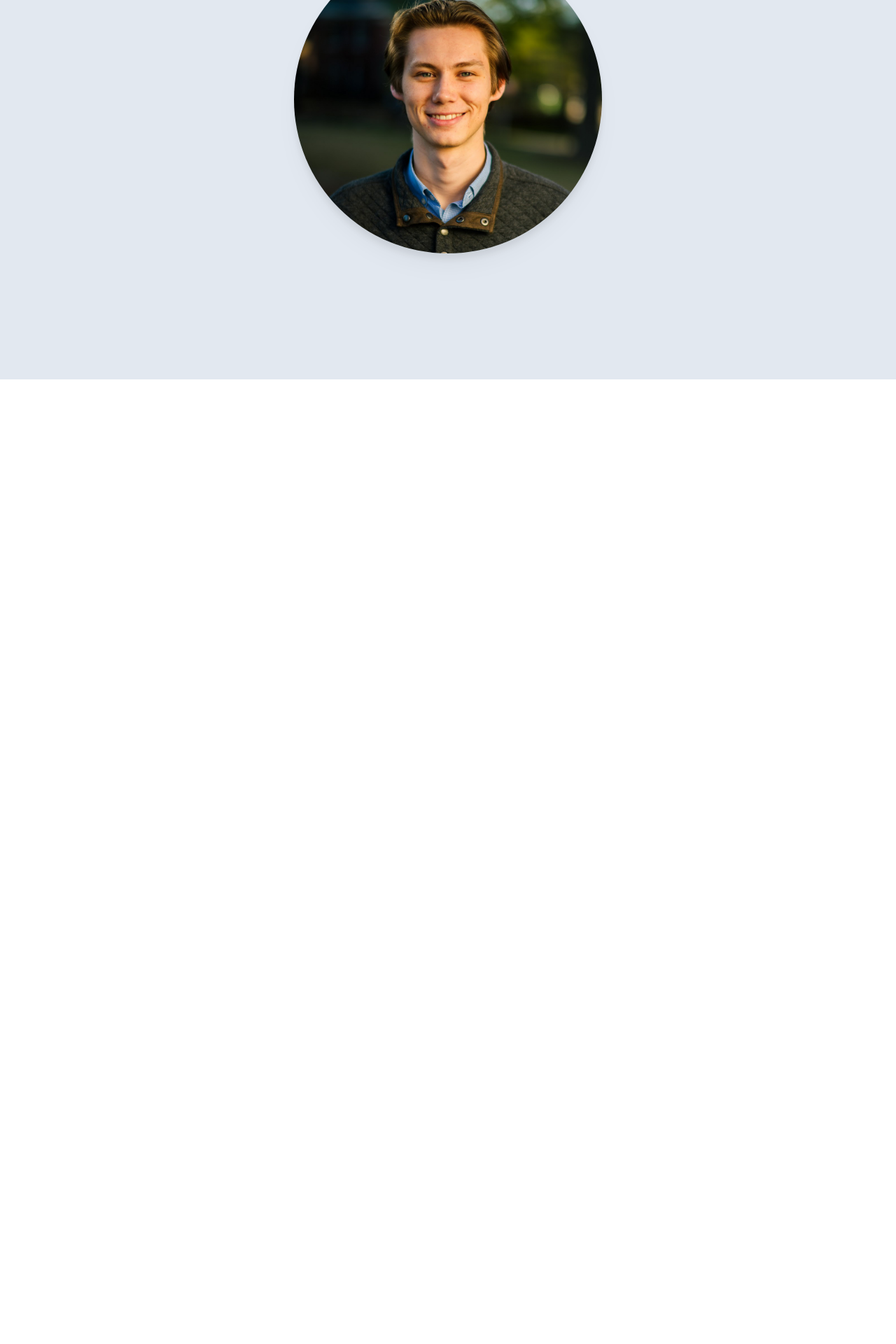
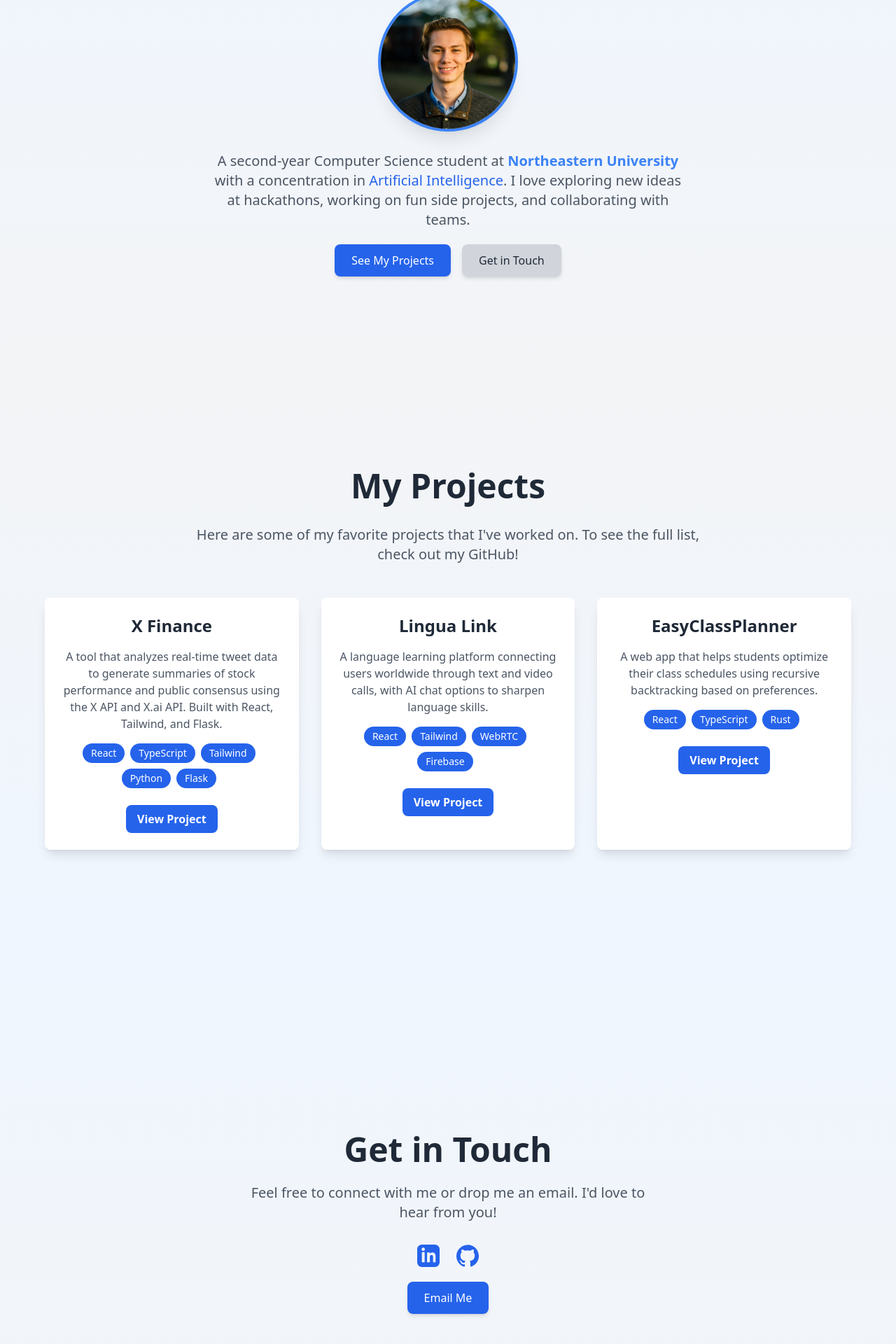
Before and after one commit to william-riser/personal-portfolio, a React (Vite) app: page / in a window 1280 px wide. Shown: the part 258-2178 px from the top of the page at 70% size. Before the commit the page ends 800 px from the top, so only its background shows below. Built offline with nearby package versions, Linux system fonts and the light colour scheme.

Commit message:
restyle projects and add contact

```diff
--- /dev/null
+++ b/src/components/GetInTouch.tsx
@@ -0,0 +1,72 @@
+import React from "react";
+import { useInView } from "react-intersection-observer";
+
+const GetInTouch: React.FC = () => {
+  const [ref, inView] = useInView({
+    triggerOnce: true,
+    threshold: 0.1,
+  });
+
+  return (
+    <section
+      id="contact"
+      ref={ref}
+      className={`min-h-screen bg-gradient-to-b from-blue-50 to-gray-100 flex justify-center items-center py-16 px-4 md:px-8 transition-all duration-700 ${
+        inView ? "opacity-100 translate-y-0" : "opacity-0 translate-y-10"
+      }`}
+    >
+      <div className="text-center max-w-xl">
+        <h2 className="text-4xl md:text-5xl font-extrabold text-gray-800 mb-6">
+          Get in Touch
+        </h2>
+        <p className="text-lg md:text-xl text-gray-600 mb-8">
+          Feel free to connect with me or drop me an email. I'd love to hear
+          from you!
+        </p>
+        <div className="flex justify-center space-x-6 mb-8">
+
+          <a
+            href="https://linkedin.com/in/william-riser"
+            target="_blank"
+            rel="noopener noreferrer"
+            aria-label="LinkedIn Profile"
+            className="text-blue-600 hover:text-blue-700 transition-colors duration-200 text-3xl"
+          >
+            <svg
+              xmlns="http://www.w3.org/2000/svg"
+              className="w-8 h-8"
+              fill="currentColor"
+              viewBox="0 0 24 24"
+            >
+              <path d="M19 0h-14c-2.761 0-5 2.239-5 5v14c0 2.761 2.239 5 5 5h14c2.761 0 5-2.239 5-5v-14c0-2.761-2.239-5-5-5zm-11 19h-3v-11h3v11zm-1.5-12.268c-.966 0-1.75-.794-1.75-1.732s.784-1.732 1.75-1.732 1.75.794 1.75 1.732-.784 1.732-1.75 1.732zm13.5 12.268h-3v-5.607c0-1.336-.471-2.248-1.651-2.248-.899 0-1.434.604-1.671 1.189-.086.211-.108.508-.108.805v5.861h-3s.039-9.514 0-10.5h3v1.487c.398-.614 1.107-1.487 2.688-1.487 1.963 0 3.437 1.281 3.437 4.042v6.458z" />
+            </svg>
+          </a>
+          <a
+            href="https://github.com/william-riser"
+            target="_blank"
+            rel="noopener noreferrer"
+            aria-label="GitHub Profile"
+            className="text-blue-600 hover:text-blue-700 transition-colors duration-200 text-3xl"
+          >
+            <svg
+              xmlns="http://www.w3.org/2000/svg"
+              className="w-8 h-8"
+              fill="currentColor"
+              viewBox="0 0 24 24"
+            >
+              <path d="M12 .297c-6.63 0-12 5.373-12 12 0 5.303 3.438 9.8 8.205 11.387.6.113.82-.258.82-.577 0-.285-.01-1.04-.015-2.04-3.338.724-4.042-1.614-4.042-1.614-.546-1.387-1.333-1.757-1.333-1.757-1.089-.744.083-.729.083-.729 1.205.084 1.838 1.235 1.838 1.235 1.07 1.835 2.809 1.305 3.495.998.108-.776.419-1.305.762-1.605-2.665-.305-5.466-1.334-5.466-5.93 0-1.31.47-2.382 1.235-3.221-.123-.303-.536-1.527.117-3.176 0 0 1.008-.322 3.3 1.23.957-.266 1.983-.399 3.003-.404 1.02.005 2.047.138 3.006.404 2.289-1.552 3.296-1.23 3.296-1.23.653 1.649.241 2.873.118 3.176.768.839 1.233 1.911 1.233 3.221 0 4.609-2.807 5.623-5.479 5.921.43.37.823 1.096.823 2.21 0 1.596-.015 2.884-.015 3.276 0 .322.216.694.825.576 4.765-1.59 8.201-6.086 8.201-11.386 0-6.627-5.373-12-12-12z" />
+            </svg>
+          </a>
+        </div>
+        <a
+          href="mailto:riser.w@northeastern.edu"
+          className="px-6 py-3 bg-blue-600 text-white rounded-lg shadow-md hover:bg-blue-700 transition-colors duration-200"
+        >
+          Email Me
+        </a>
+      </div>
+    </section>
+  );
+};
+
+export default GetInTouch;
--- a/src/components/Landing.tsx
+++ b/src/components/Landing.tsx
@@ -4,14 +4,42 @@ const Landing: React.FC = () => {
   return (
     <section
       id="home"
-      className="min-h-screen bg-slate-200 flex justify-center items-center"
+      className="min-h-screen bg-gradient-to-b from-blue-50 to-gray-100 flex justify-center items-center"
     >
-      <div className="flex flex-col justify-center items-center">
+      <div className="flex flex-col items-center text-center space-y-8 px-4">
+        <h1 className="text-4xl md:text-6xl font-extrabold text-gray-800">
+          Hey there, I'm
+          <span className="text-blue-600"> William</span> 👋
+        </h1>
         <img
           src={profile}
           alt="profile picture"
-          className="w-2/5   rounded-full drop-shadow-xl"
+          className="w-32 h-32 md:w-48 md:h-48 rounded-full shadow-xl ring-4 ring-blue-500 transform hover:scale-105 transition-transform duration-300"
         />
+        <p className="text-lg md:text-xl text-gray-600 max-w-2xl leading-relaxed">
+          A second-year Computer Science student at{" "}
+          <span className="font-semibold text-blue-500">
+            Northeastern University
+          </span>{" "}
+          with a concentration in <span className="text-blue-600">Artificial
+            Intelligence</span>.
+          I love exploring new ideas at hackathons, working on
+          fun side projects, and collaborating with teams.
+        </p>
+        <div className="space-x-4">
+          <a
+            href="#projects"
+            className="px-6 py-3 bg-blue-600 text-white rounded-lg shadow-md hover:bg-blue-700 transition-colors duration-200"
+          >
+            See My Projects
+          </a>
+          <a
+            href="#contact"
+            className="px-6 py-3 bg-gray-300 text-gray-800 rounded-lg shadow-md hover:bg-gray-400 transition-colors duration-200"
+          >
+            Get in Touch
+          </a>
+        </div>
       </div>
     </section>
   );
--- a/src/components/Projects.tsx
+++ b/src/components/Projects.tsx
@@ -2,54 +2,68 @@ import React from "react";
 import { useInView } from "react-intersection-observer";
 
 const Projects: React.FC = () => {
-  const [ref, inView] = useInView();
+  const [ref, inView] = useInView({
+    triggerOnce: true,
+    threshold: 0.1,
+  });
 
   const projects = [
     {
       name: "X Finance",
       description:
-          "This was made for the X Developer Challenge. X Finance is a tool that uses X API v2 and the X.ai API to analyze real-time tweet data and generate a summary of a stock's performance and public consensus. The front end is built using React and Tailwind, and the back end uses Python Flask. When a user searches for a stock, a request is sent to the Flask server, which uses the X API to query ~5000 relevant tweets. These tweets along with price data for the stock are sent to the X.ai API, which generates a brief trend summary for the user.",
+        "A tool that analyzes real-time tweet data to generate summaries of stock performance and public consensus using the X API and X.ai API. Built with React, Tailwind, and Flask.",
       tech: ["React", "TypeScript", "Tailwind", "Python", "Flask"],
       link: "https://github.com/william-riser/XDevChallenge",
     },
     {
       name: "Lingua Link",
       description:
-          "LinguaLink is a language learning platform that allows users to connect from all over the world and converse with each other via text and video call. It also gives users the option to sharpen their skills via AI chat.",
+        "A language learning platform connecting users worldwide through text and video calls, with AI chat options to sharpen language skills.",
       tech: ["React", "Tailwind", "WebRTC", "Firebase"],
       link: "https://github.com/william-riser/LinguaLink",
     },
     {
       name: "EasyClassPlanner",
       description:
-            "EasyClassPlanner is a web application that allows students to plan their class schedules. It uses recursive backtracking to optimize schedules based on user preferences.",
+        "A web app that helps students optimize their class schedules using recursive backtracking based on preferences.",
       tech: ["React", "TypeScript", "Rust"],
       link: "https://easyclassplanner.com",
-    }
+    },
   ];
 
   return (
-      <div className="flex justify-center">
-        <div
+    <section
       id="projects"
       ref={ref}
-            className={`py-8 md:py-16 bg-gray-50 transition-transform duration-300 mt-4 mx-2 sm:mx-4 rounded-lg w-full sm:w-5/6 lg:w-4/5 ${
-                inView ? "lg:translate-y-0 lg:opacity-100" : "lg:translate-y-10 lg:opacity-0"
+      className={`min-h-screen bg-gradient-to-b from-gray-100 to-blue-50 flex flex-col justify-center items-center py-16 px-4 md:px-8 transition-all duration-700 ${
+        inView ? "opacity-100 translate-y-0" : "opacity-0 translate-y-10"
       }`}
     >
-          <div className="container mx-auto px-4">
-            <h2 className="text-3xl md:text-4xl font-bold mb-6 text-center">Projects</h2>
-            <div className="grid grid-cols-1 gap-6 md:grid-cols-2 lg:grid-cols-3">
+      <div className="max-w-6xl w-full text-center">
+        <h2 className="text-4xl md:text-5xl font-extrabold text-gray-800 mb-8">
+          My Projects
+        </h2>
+        <p className="text-lg md:text-xl text-gray-600 mb-12 max-w-3xl mx-auto">
+          Here are some of my favorite projects that I've worked on. To see
+          the full list, check out my GitHub!
+        </p>
+        <div className="grid grid-cols-1 sm:grid-cols-2 lg:grid-cols-3 gap-8">
           {projects.map((project, index) => (
-                  <div key={index} className="p-4 bg-white rounded-lg shadow-md">
-                    <h2 className="text-xl md:text-2xl font-bold mb-2">{project.name}</h2>
-                    <p className="text-sm md:text-base mb-4">{project.description}</p>
-                    <div className="flex flex-wrap">
-                      <h2 className="text-sm md:text-base mr-2 mb-1">Tech Stack:</h2>
-                      {project.tech.map((tech, index) => (
+            <div
+              key={index}
+              className="p-6 bg-white rounded-lg shadow-lg hover:shadow-2xl transform hover:scale-105 transition-transform duration-300"
+            >
+              <h3 className="text-2xl font-bold text-gray-800 mb-4">
+                {project.name}
+              </h3>
+              <p className="text-gray-600 text-sm md:text-base leading-relaxed mb-4">
+                {project.description}
+              </p>
+              <div className="flex flex-wrap mb-4 justify-center">
+                {project.tech.map((tech, idx) => (
                   <span
-                              key={index}
-                              className="bg-gray-800 text-white text-xs md:text-sm px-2 py-1 rounded-md mr-2 mb-1"
+                    key={idx}
+                    className="bg-blue-600 text-white text-xs md:text-sm px-3 py-1 rounded-full mr-2 mb-2"
                   >
                     {tech}
                   </span>
@@ -57,7 +71,9 @@ const Projects: React.FC = () => {
               </div>
               <a
                 href={project.link}
-                        className="block mt-4 text-sm md:text-base bg-gray-800 hover:bg-gray-700 text-white font-bold py-2 px-4 rounded"
+                target="_blank"
+                rel="noopener noreferrer"
+                className="inline-block bg-blue-600 text-white font-bold py-2 px-4 rounded-lg hover:bg-blue-700 transition-colors duration-200"
               >
                 View Project
               </a>
@@ -65,8 +81,7 @@ const Projects: React.FC = () => {
           ))}
         </div>
       </div>
-        </div>
-      </div>
+    </section>
   );
 };
 
--- a/src/index.css
+++ b/src/index.css
@@ -29,4 +29,8 @@
       opacity: 0;
       transition: opacity 500ms;
     }
+    html {
+      scroll-behavior: smooth;
+    }
+
   }
--- a/src/pages/Website.tsx
+++ b/src/pages/Website.tsx
@@ -1,16 +1,13 @@
-import Header from "../components/Header";
-import Home from "../components/Bio";
+import GetInTouch from "../components/GetInTouch";
 import Landing from "../components/landing";
+import Projects from "../components/Projects";
 
 const Website: React.FC = () => {
-
-    const sections = ["Home", "Resume", "Projects"];
-
   return (
     <>
-    <Header sections={sections} />
-    <Landing />
-
+      <Landing />
+      <Projects />
+      <GetInTouch />
     </>
   );
 };
```
Lines whose indentation alone changed are shown as unchanged.
